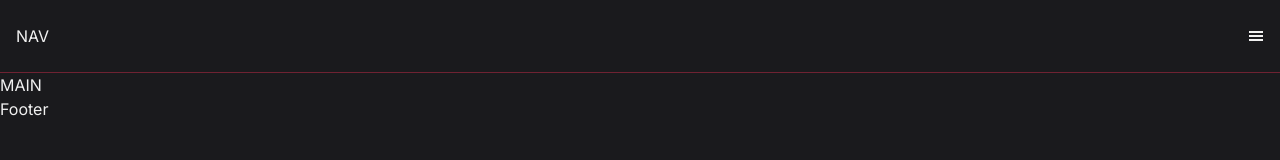
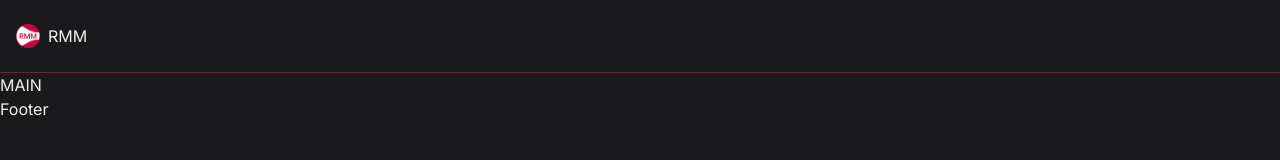
Before and after one commit to code-rizzard/rmm_portfolio, a Next.js app: page / in a window 1280 px wide. Shown: the top 160 px of the page. Built offline with nearby package versions, Linux system fonts and the light colour scheme.

Commit message:
Added navbar

```diff
--- a/app/globals.css
+++ b/app/globals.css
@@ -1,3 +1,11 @@
 @tailwind base;
 @tailwind components;
 @tailwind utilities;
+
+.nav__link {
+    @apply text-white hover:text-white text-3xl font-bold;
+}
+
+.nav__link.active {
+    @apply text-brand underline;
+}
--- a/components/Navbar.tsx
+++ b/components/Navbar.tsx
@@ -1,17 +1,71 @@
+"use client"
+import {IoMdClose} from "react-icons/io"
+import {GiHamburgerMenu} from "react-icons/gi"
+import Image from "next/image"
+import { useState } from "react"
+import { Transition } from "@headlessui/react"
+import Link from "next/link"
 
-import {GiHamburgerMenu} from "react-icons/gi"
 
 const Navbar = () => {
+    const [isNavOpen, setIsNavOpen] = useState(false)
   return (
     <header
-    className="border-b border-brand-secondary py-6 px-4 min-h-10 "
+    className="border-b border-brand-secondary min-h-10 relative"
     >
         <nav
-        className="flex justify-between items-center"
+        className="flex justify-between items-center py-6 px-4 "
         >
-            NAV
-            <GiHamburgerMenu/>
+            <div className="brand-logo flex flex-row gap-2" >
+                <Image
+                src="/images/rmm_logo.png"
+                alt="RMM Logo"
+                height={24}
+                width={24}
+                objectFit="contain"
+                />
+                RMM
+            </div>
+            <button type="button"
+                className="text-3xl text-brand hidden  max-md:block"
+                onClick={() => setIsNavOpen(!isNavOpen)}
+            >
+                <GiHamburgerMenu/>
+            </button>
+
         </nav>
+        <Transition
+            show={isNavOpen}
+            enter="transition-opacity duration-100"
+            enterFrom="opacity-0"
+            enterTo="opacity-100"
+            leave="transition duration-100"
+            leaveFrom="opacity-100"
+            leaveTo="opacity-0"
+
+            className="text-center z-10 absolute top-0 left-0 w-screen h-screen flex flex-row justify-end"
+            >
+                    <div className="bg-[rgba(0,0,0,0.68)] w-auto flex-grow"
+                        onClick={() => setIsNavOpen(false)}
+                        >&#160;</div>
+                    <div className="flex flex-col gap-6 w-[70vw] bg-surface py-12 items-center ">
+                        <button type="button"
+                            onClick={() => setIsNavOpen(false)}
+                            className="text-9xl"
+                        >
+                            <IoMdClose/>
+                        </button>
+                        <Link
+                        onClick={() => setIsNavOpen(false)}
+                        href="/" className="nav__link active">Home</Link>
+                        <Link
+                        onClick={() => setIsNavOpen(false)}
+                        href="/projects" className="nav__link">Projects</Link>
+                        <Link
+                        onClick={() => setIsNavOpen(false)}
+                        href="/contact" className="nav__link">Contact</Link>
+                    </div>
+            </Transition>
     </header>
   )
 }
```
